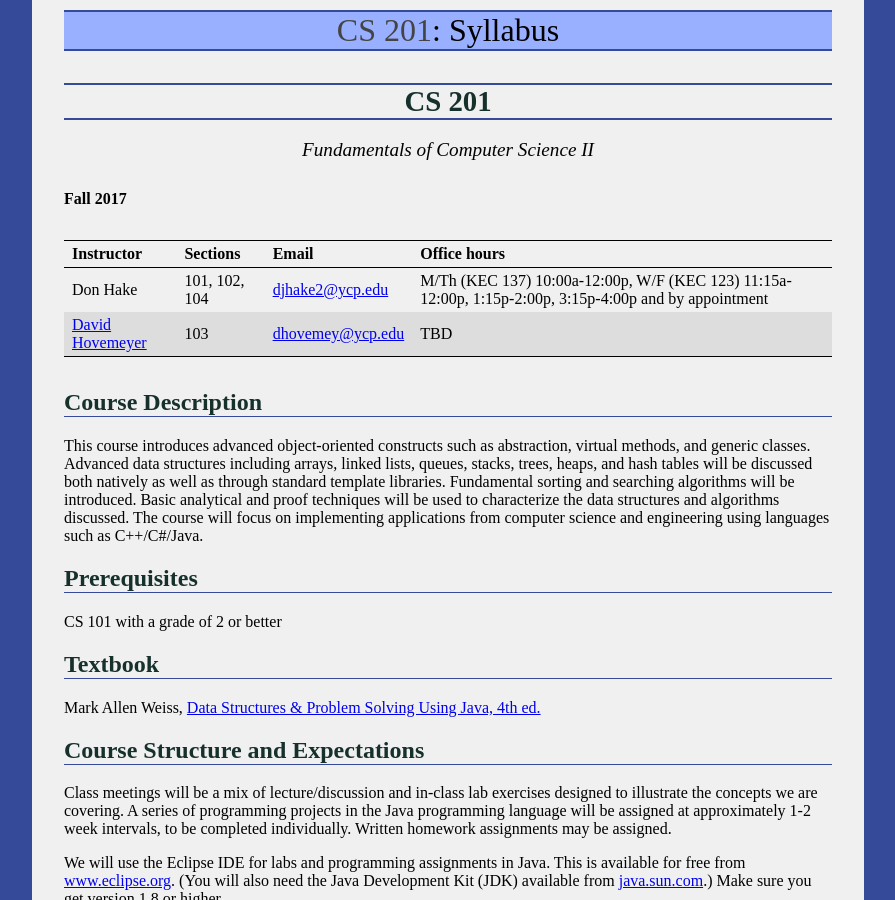
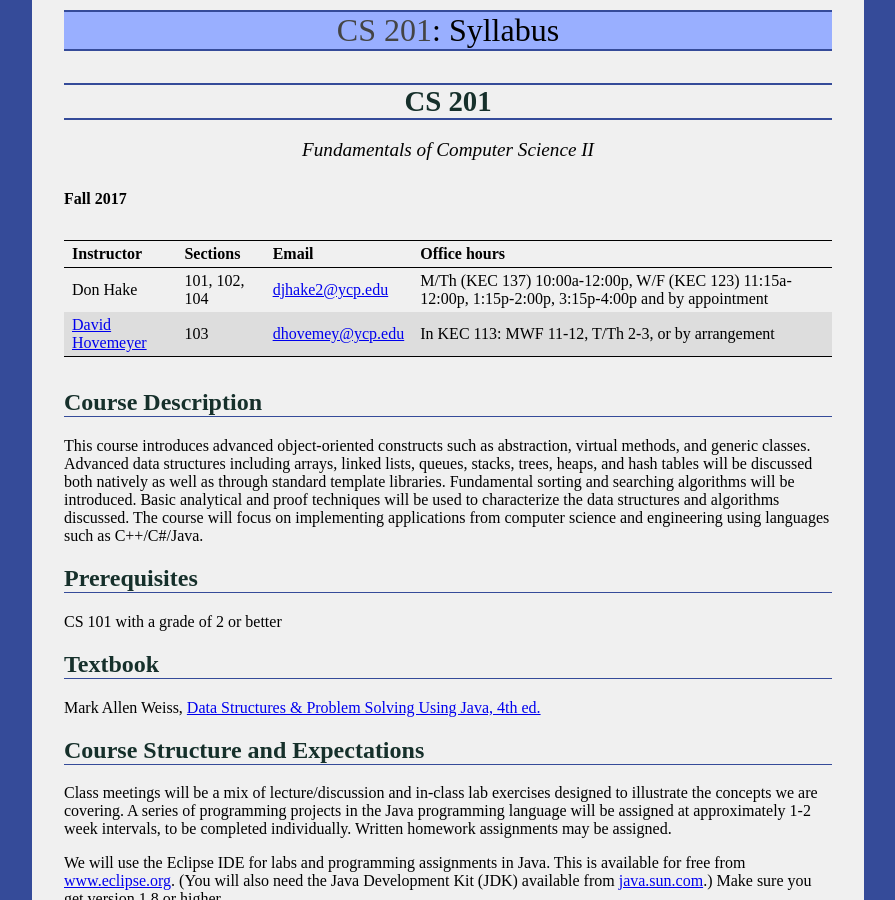
Before and after one commit to ycpcs/cs201-fall2017, a Jekyll site: the page built from syllabus.md, in a window 1280 px wide and 900 px high. Shown: the whole window, without its empty margins (192-1087 px from the left). Built offline with Jekyll 4.4.1, drawn with Linux system fonts in a browser that asks for light colours.

Commit message:
add office hours

```diff
--- a/syllabus.md
+++ b/syllabus.md
@@ -12,7 +12,7 @@ title: "Syllabus"
 Instructor | Sections | Email | Office hours
 ---------- | -------- | ----- | ------------
 Don Hake | 101, 102, 104 | [djhake2@ycp.edu](mailto:djhake2@ycp.edu) | 	M/Th (KEC 137) 10:00a-12:00p, W/F (KEC 123) 11:15a-12:00p, 1:15p-2:00p, 3:15p-4:00p and by appointment
-[David Hovemeyer](http://faculty.ycp.edu/~dhovemey) | 103 | [dhovemey@ycp.edu](mailto:dhovemey@ycp.edu) | TBD
+[David Hovemeyer](http://faculty.ycp.edu/~dhovemey) | 103 | [dhovemey@ycp.edu](mailto:dhovemey@ycp.edu) | In KEC 113: MWF 11-12, T/Th 2-3, or by arrangement
 
 Course Description
 ------------------
```
